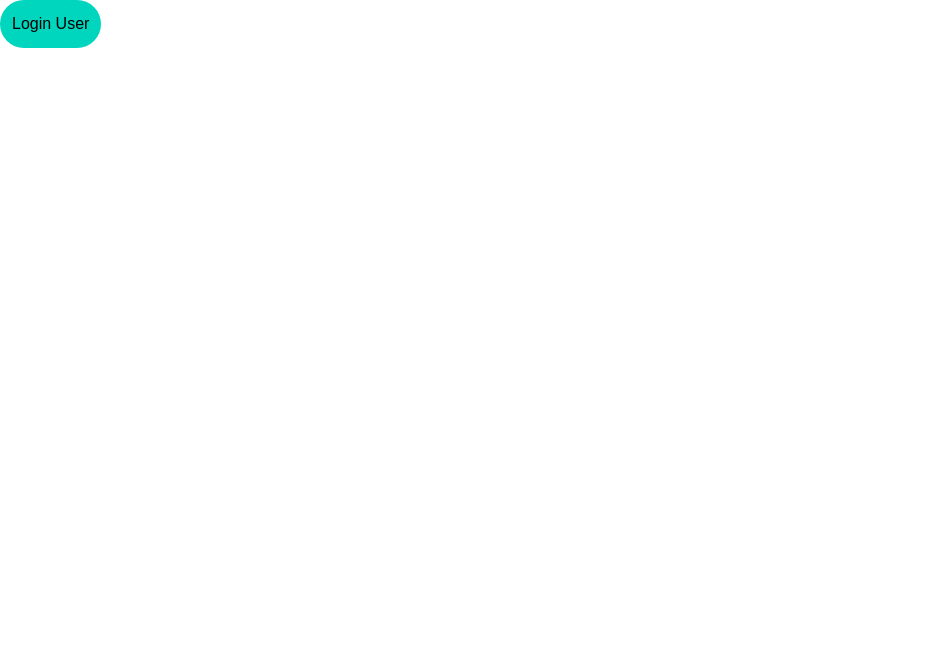
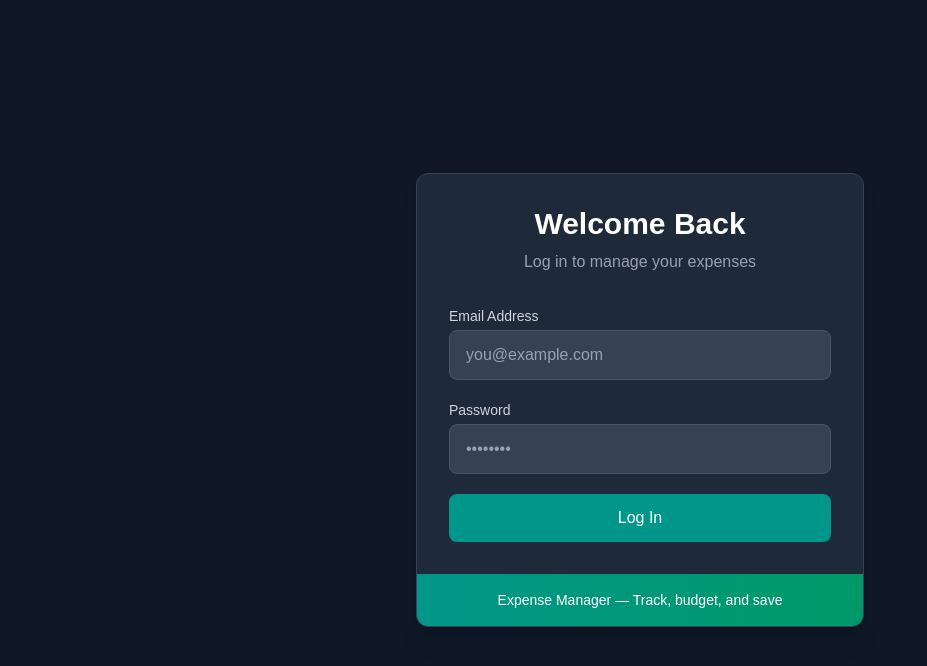
Before and after one commit to dhavalshah05/expense_pal_nextjs, a Next.js app: page /login in a window 1280 px wide. Shown: the top 666 px of the page, without its empty margins (0-927 px from the left). Built offline with nearby package versions, Linux system fonts and the light colour scheme.

Commit message:
Add login page

```diff
--- a/src/app/login/page.tsx
+++ b/src/app/login/page.tsx
@@ -1,34 +1,99 @@
 'use client'
 
-import {createClient} from "@/utils/supabase/client";
-import { redirect } from "next/navigation";
-import {homePageRoute} from "@/utils/routing/route-names";
+import Form from "next/form";
+import {useActionState} from "react";
+import loginUserAction from "@/features/authentication/actions/login-user-action";
 
 export default function LoginPage() {
 
-    async function loginUser() {
-        const supabase = createClient();
-        const { data, error } = await supabase.auth.signInWithPassword({
-            email: 'dhavalshah@gofynd.com',
-            password: 'Abc@123#'
-        })
-
-        if (error) {
-            console.error(error);
-            return
-        }
-
-        if (data) {
-            redirect(homePageRoute());
-        }
-    }
+    const [state, action, isPending] = useActionState(loginUserAction, { status: 'idle' })
 
     return (
-        <main>
-            <button className={"bg-teal-400 text-black p-3 rounded-full cursor-pointer"}
-                    onClick={loginUser}>
-                Login User
-            </button>
-        </main>
-    )
+        <div className="min-h-screen bg-gray-900 flex items-center justify-center p-4">
+            <div className="w-full max-w-md">
+                <div className="bg-gray-800 rounded-xl shadow-xl overflow-hidden border border-gray-700">
+                    <div className="p-8">
+                        <div className="text-center mb-8">
+                            <h2 className="text-3xl font-bold text-white">Welcome Back</h2>
+                            <p className="text-gray-400 mt-2">Log in to manage your expenses</p>
+                        </div>
+
+                        {state.message && (
+                            <div
+                                className="mb-4 p-3 bg-red-900/30 border border-red-800 text-red-400 rounded-md text-sm">
+                                {state.message}
+                            </div>
+                        )}
+
+                        <Form action={action}>
+                            <div className="space-y-5">
+                                <div>
+                                    <label htmlFor="email" className="block text-sm font-medium text-gray-300 mb-1">
+                                        Email Address
+                                    </label>
+                                    <input
+                                        id="email"
+                                        name="email"
+                                        type="email"
+                                        defaultValue={state.formData?.get('email')?.toString()}
+                                        className="w-full px-4 py-3 rounded-lg bg-gray-700 border border-gray-600 text-white placeholder-gray-400 focus:ring-2 focus:ring-teal-500 focus:border-teal-500 transition-colors"
+                                        placeholder="you@example.com"
+                                    />
+                                    <span className={'text-red-400 inline-block mt-1'}>{state.fieldErrors?.email}</span>
+                                </div>
+
+                                <div>
+                                    <div className="flex items-center justify-between mb-1">
+                                        <label htmlFor="password" className="block text-sm font-medium text-gray-300">
+                                            Password
+                                        </label>
+                                    </div>
+                                    <input
+                                        id="password"
+                                        type="password"
+                                        name="password"
+                                        defaultValue={state.formData?.get('password')?.toString()}
+                                        className="w-full px-4 py-3 rounded-lg bg-gray-700 border border-gray-600 text-white placeholder-gray-400 focus:ring-2 focus:ring-teal-500 focus:border-teal-500 transition-colors"
+                                        placeholder="••••••••"
+                                    />
+                                    <span className={'text-red-400 inline-block mt-1'}>{state.fieldErrors?.password}</span>
+                                </div>
+
+                                <button
+                                    type="submit"
+                                    disabled={isPending}
+                                    className="w-full py-3 px-4 bg-teal-600 hover:bg-teal-500 text-white font-medium rounded-lg transition-colors focus:outline-none focus:ring-2 focus:ring-offset-2 focus:ring-offset-gray-800 focus:ring-teal-500 disabled:opacity-70 disabled:cursor-not-allowed flex items-center justify-center"
+                                >
+                                    {isPending ? (
+                                    <>
+                                        <svg className="animate-spin -ml-1 mr-2 h-4 w-4 text-white" xmlns="http://www.w3.org/2000/svg" fill="none" viewBox="0 0 24 24">
+                                            <circle className="opacity-25" cx="12" cy="12" r="10" stroke="currentColor" strokeWidth="4"></circle>
+                                            <path className="opacity-75" fill="currentColor" d="M4 12a8 8 0 018-8V0C5.373 0 0 5.373 0 12h4zm2 5.291A7.962 7.962 0 014 12H0c0 3.042 1.135 5.824 3 7.938l3-2.647z"></path>
+                                        </svg>
+                                        Logging in...
+                                    </>
+                                ) : (
+                                    'Log In'
+                                )}
+                                </button>
+                            </div>
+                        </Form>
+
+                        {/*<div className="mt-6 text-center">
+                        <p className="text-gray-400">
+                            Don't have an account?{' '}
+                            <Link href="/register" className="text-teal-400 hover:text-teal-300 font-medium">
+                                Sign up
+                            </Link>
+                        </p>
+                    </div>*/}
+                    </div>
+
+                    <div className="bg-gradient-to-r from-teal-600 to-emerald-600 p-4 text-white text-center">
+                        <p className="text-sm font-medium">Expense Manager — Track, budget, and save</p>
+                    </div>
+                </div>
+            </div>
+        </div>
+    );
 }
--- /dev/null
+++ b/src/features/authentication/actions/login-user-action-state.ts
@@ -0,0 +1,6 @@
+export type LoginUserActionState = {
+    fieldErrors?: Record<string, string>,
+    formData?: FormData,
+    status: 'idle' | 'error' | 'success',
+    message?: string,
+}
--- /dev/null
+++ b/src/features/authentication/actions/login-user-action.ts
@@ -0,0 +1,45 @@
+'use server'
+
+import {LoginUserActionState} from "@/features/authentication/actions/login-user-action-state";
+import {createClient} from "@/utils/supabase/server";
+import {redirect} from "next/navigation";
+import {homePageRoute} from "@/utils/routing/route-names";
+
+export default async function loginUserAction(
+    previousState: unknown,
+    formData: FormData,
+): Promise<LoginUserActionState> {
+    const email = formData.get('email')?.toString();
+    const password = formData.get('password')?.toString();
+
+    const fieldErrors: Record<string, string> = {}
+
+    if (!email || email.length < 1) {
+        fieldErrors['email'] = 'Please enter valid email';
+    }
+
+    if (!password || password.length < 1) {
+        fieldErrors['password'] = 'Please enter valid password';
+    }
+
+    if (Object.keys(fieldErrors).length > 0) {
+        return { fieldErrors, formData, status: 'error' };
+    }
+
+    const supabase = await createClient()
+    const { data, error } = await supabase.auth.signInWithPassword({
+        email: email || '',
+        password: password || ''
+    })
+
+    if (error) {
+        console.error(error.message);
+        return { formData, status: 'error', message: error.message };
+    }
+
+    if (data) {
+        redirect(homePageRoute());
+    }
+
+    return { status: 'success' };
+}
```
